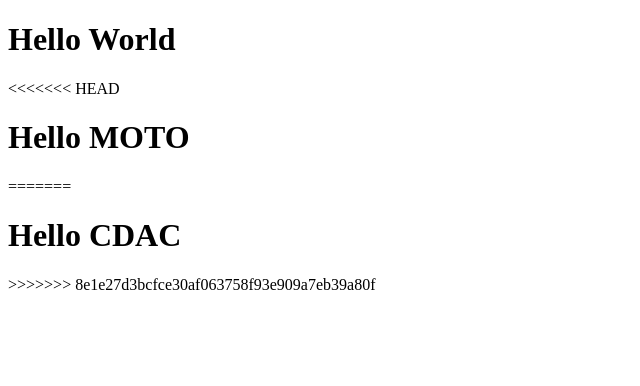
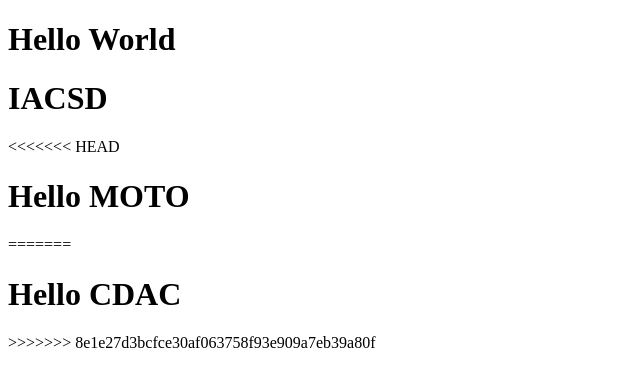
Before and after one commit to oshoup521/solution, a website: page public/index.html in a window 1280 px wide. Shown: the whole page, without its empty margins (0-640 px from the left). Drawn offline with Linux system fonts and the light colour scheme.

Commit message:
modified

```diff
--- a/public/index.html
+++ b/public/index.html
@@ -8,6 +8,7 @@
 </head>
 <body>
     <h1>Hello World</h1>
+    <h1>IACSD</h1>
 <<<<<<< HEAD
     <h1>Hello MOTO</h1>
 </body>
```
